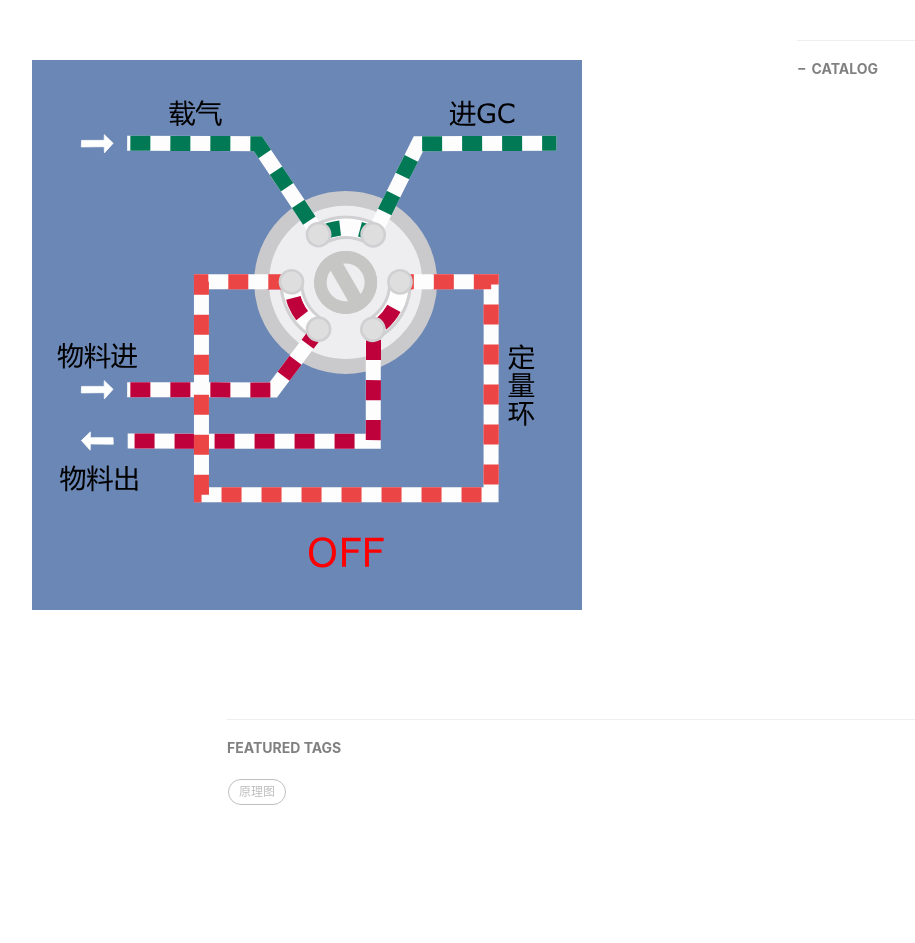
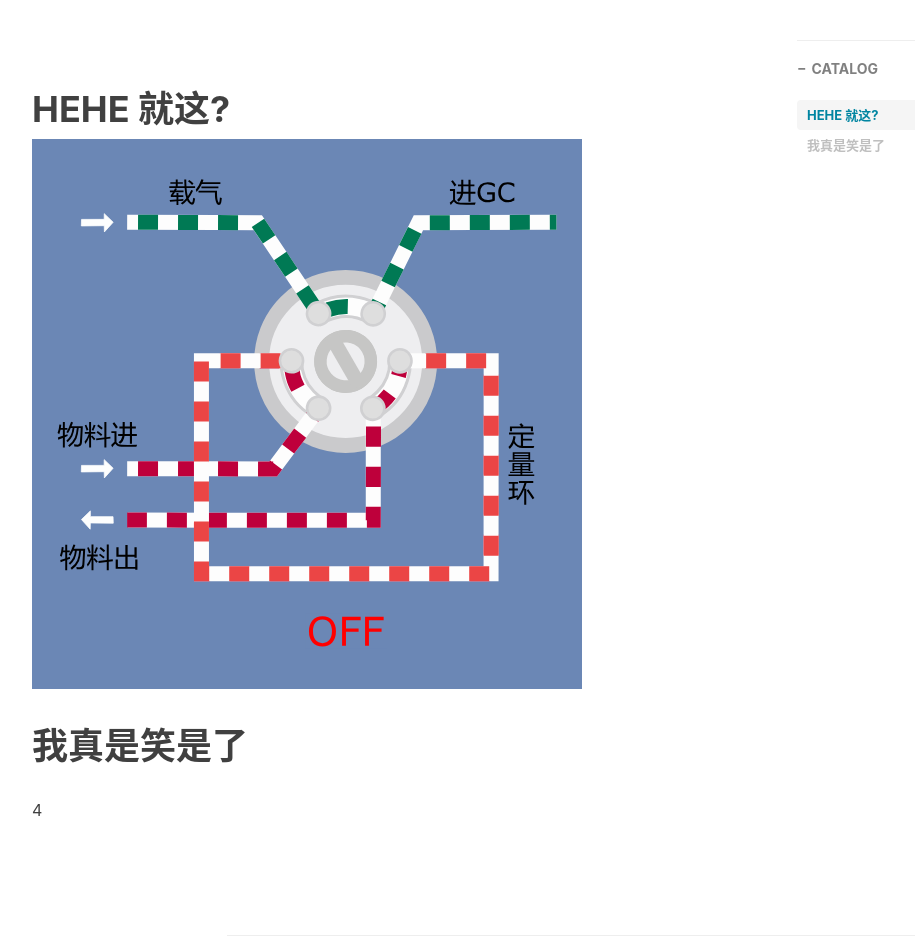
Before and after one commit to work5500/work5500.github.io, a Jekyll site: the page built from _posts/2019-11-15-原理图-六通阀.md, in a window 1280 px wide and 1400 px high. Shown: the part 457-1400 px from the top of the window, without its empty margins (38-953 px from the left). Built offline with Jekyll 4.4.1, drawn with Linux system fonts in a browser that asks for light colours; nearby versions of some CDN libraries; comment, search, counter and statistics services are not loaded.

Commit message:
Update 2019-11-15-原理图-六通阀.md

```diff
--- a/_posts/2019-11-15-原理图-六通阀.md
+++ b/_posts/2019-11-15-原理图-六通阀.md
@@ -10,6 +10,8 @@ mathjax: false
 tags:
     - 原理图
 ---
+
+# HEHE 就这?
 
 <div style="overflow: auto;">
 <?xml version="1.0" encoding="UTF-8" standalone="no"?>
@@ -752,3 +754,6 @@ tags:
 </script>
 </svg>
 </div>
+
+# 我真是笑是了
+4
```
